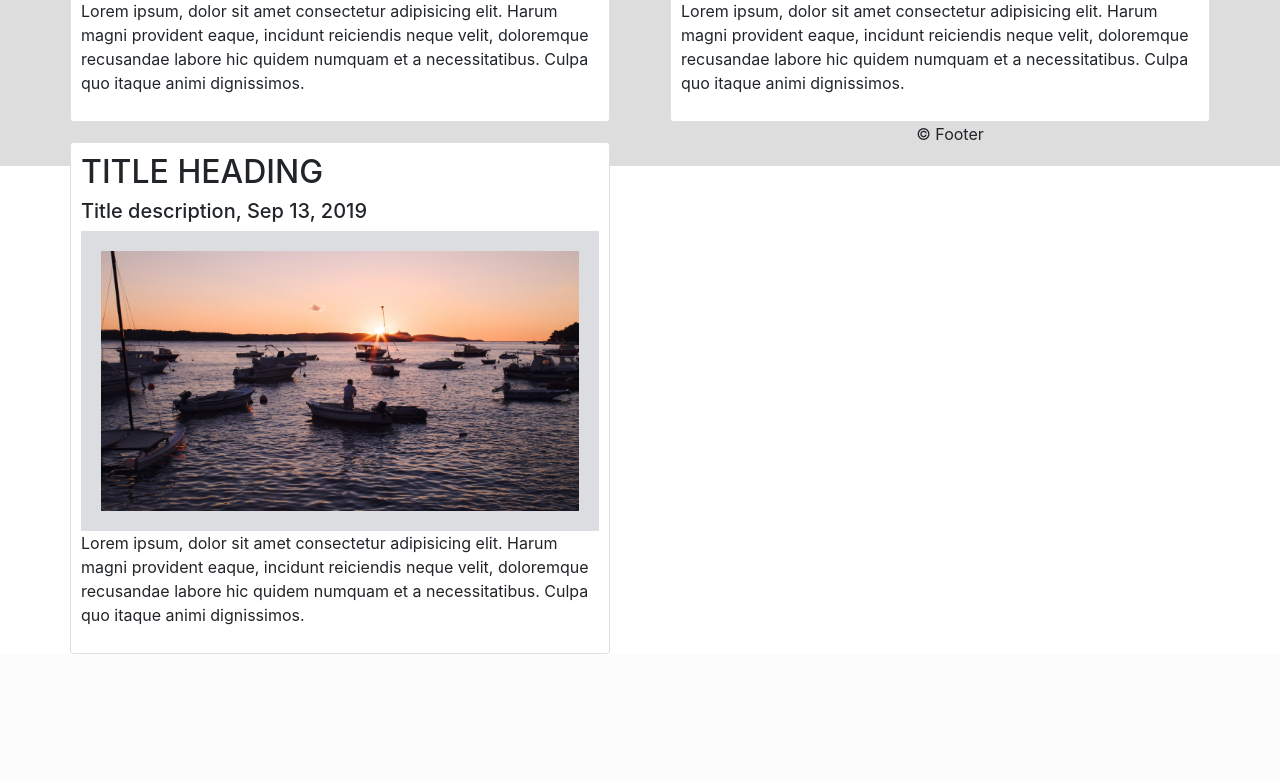
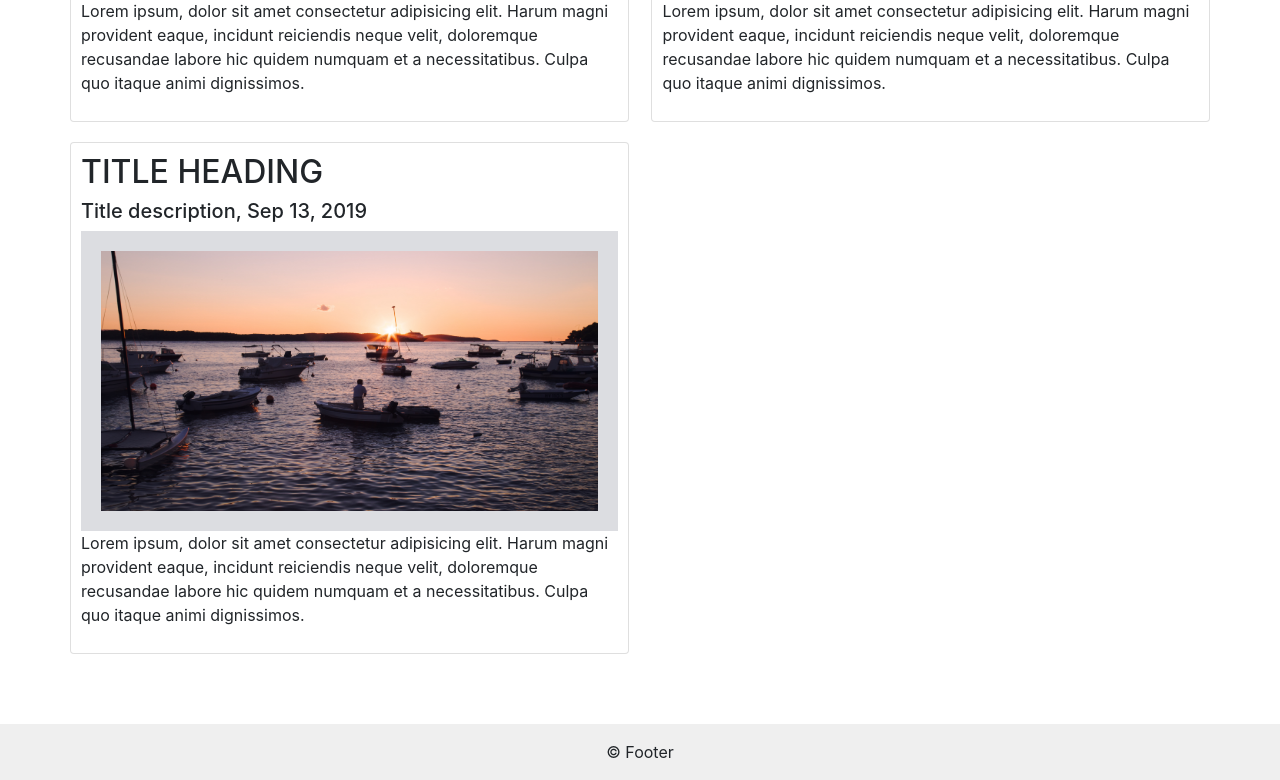
Before and after one commit to mnoorhussin/blog, a PHP site: page /pages/blog.html in a window 1280 px wide. Shown: the part 1013-1793 px from the top of the page. Before the commit the page ends 1667 px from the top, so only its background shows below. Run offline with PHP 8.4, Linux system fonts and the light colour scheme; some web fonts are replaced.

Commit message:
styled footer

```diff
--- a/css/style-model.css
+++ b/css/style-model.css
@@ -364,6 +364,11 @@ nav ul li a {
   .about {
     text-align: center;
   }
+  .left-column,
+  .right-column {
+    width: 100%;
+    padding: 0;
+  }
 }
 
 
@@ -373,19 +378,20 @@ nav ul li a {
 /*================== BLOG PAGE START ==============*/
 
 .main-blog {
-  padding: 70px 70px;
+  padding: 70px ;
+}
+
+.blog-row {
+  display: flex;
+  justify-content: space-between;
 }
 
 .left-column {
-  float: left;
-  width: 50%;
-  padding-right: 30px
+  width: 49%;
 }
 
 .right-column {
-  float: right;
-  width: 50%;
-  padding-left: 30px
+  width: 49%;
 }
 
 .img-blog {
@@ -397,25 +403,10 @@ nav ul li a {
 
 .card {
   position: inherit;
-  background-color: white;
   padding: 10px;
   margin-top: 20px;
 }
 
-.footer {
-  padding: 20px;
-  text-align: center;
-  background: #ddd;
-  margin-top: 20px;
-}
-
-@media screen and (max-width: 800px) {
-  .left-column,
-  .right-column {
-    width: 100%;
-    padding: 0;
-  }
-}
 
 
 /*================== BLOG PAGE END ==============*/
@@ -486,3 +477,12 @@ nav ul li a {
 
 
 /*================== LOADER ICON END==============*/
+
+.footer {
+  right: 0;
+  bottom: 0;
+  left: 0;
+  padding: 1rem;
+  background-color: #efefef;
+  text-align: center;
+}
```
